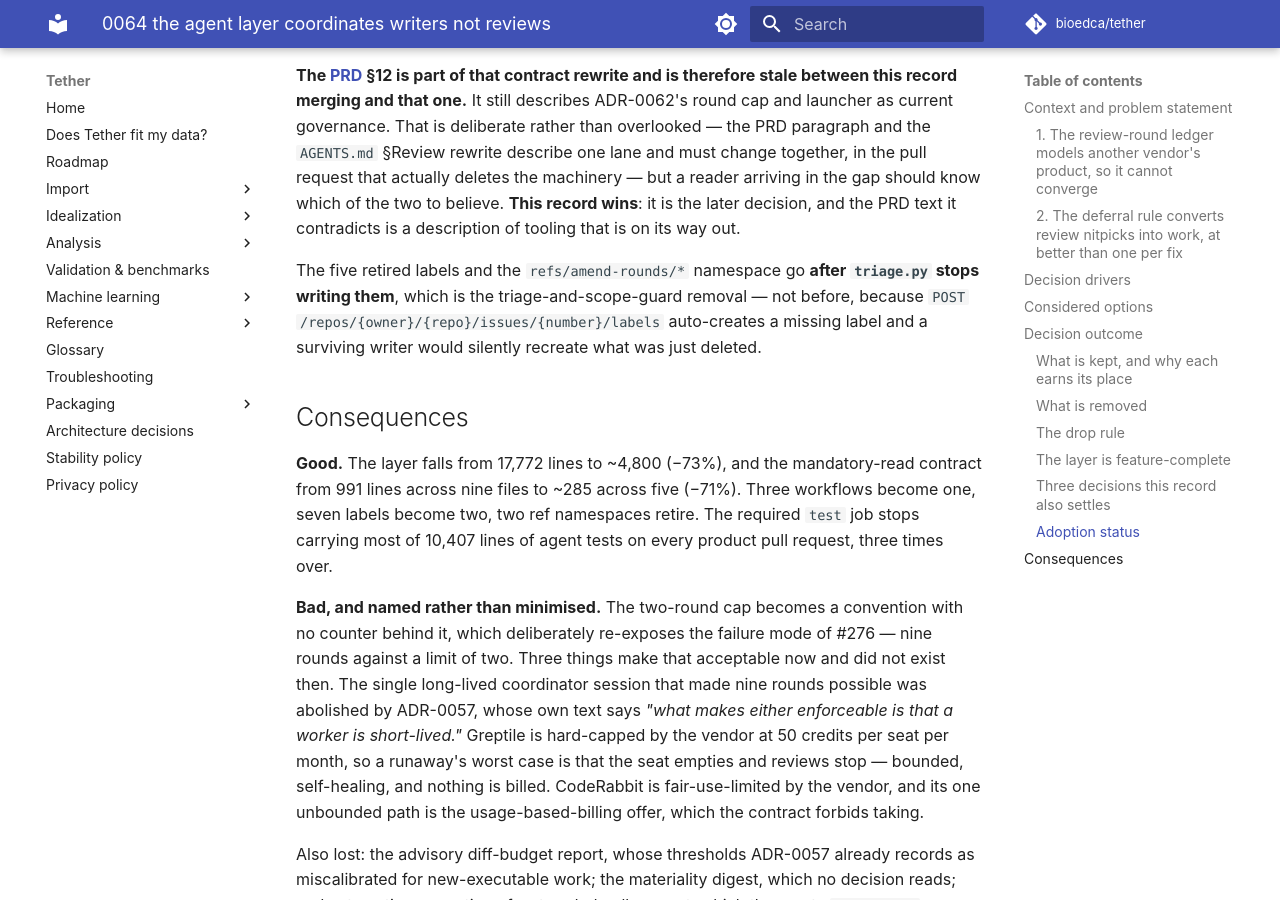
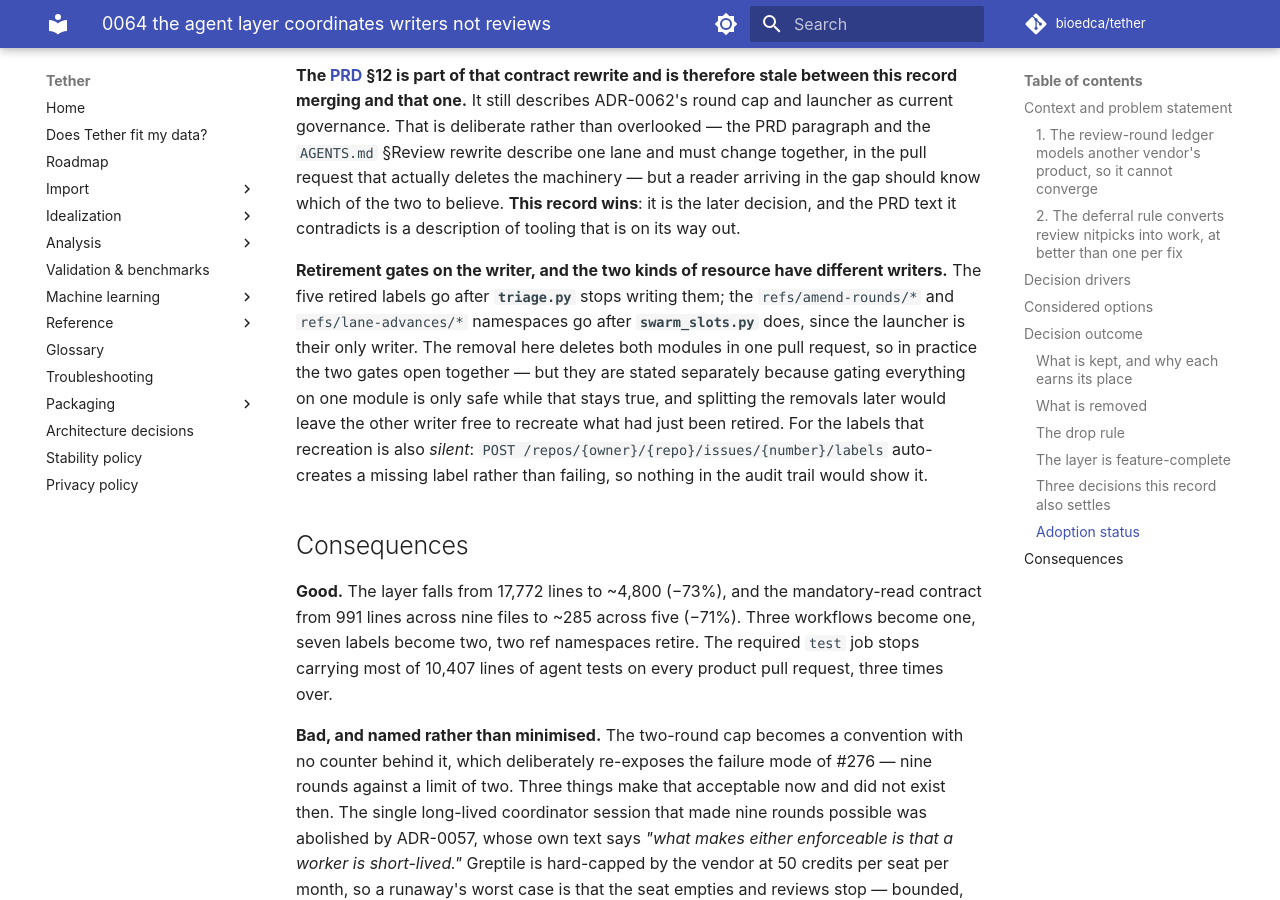
Before and after one commit to bioedca/tether, an MkDocs documentation site: the page built from docs/adr/0064-the-agent-layer-coordinates-writers-not-reviews.md, in a window 1280 px wide and 900 px high, scrolled down 6987 px. Built offline with MkDocs 1.6.1 and Material for MkDocs 9.7.7, drawn with Linux system fonts in a browser that asks for light colours; comment, search, counter and statistics services are not loaded; the version menu is left out.

Commit message:
docs(adr): the labels and the ref namespaces retire behind different writers
Third time this sentence has named the wrong module, so it now states the rule
instead of a module list: retirement gates on the writer, and the two kinds of
resource do not share one.

It first said the labels wait for `reaper.py`, which never stops writing because
the labels it writes are kept. Corrected to `triage.py`, which is right for the
labels — and the same sentence also gated `refs/amend-rounds/*`, whose only
writer is `swarm_slots.py`. Verified against `main`: `amend-rounds` and
`lane-advances` appear in `.agents/bin/swarm_slots.py` and nowhere else under
`.agents/bin`.

Both writers are deleted by the same pull request, so the two gates open
together today. They are stated separately because that is a property of how the
removal happens to be packaged, not of the resources: split the removals and the
surviving writer recreates what was just retired. For labels the recreation is
also silent, since `POST /issues/{n}/labels` auto-creates rather than failing.

`refs/lane-advances/*` is named too. It was missing from a sentence that the
Consequences section two paragraphs down already counts as one of "two ref
namespaces".

Verified: `gen_adr_index.py --check` (62 records), `mkdocs build --strict`, and
a `git grep` over `origin/main` establishing the writer of each namespace.

```diff
--- a/docs/adr/0064-the-agent-layer-coordinates-writers-not-reviews.md
+++ b/docs/adr/0064-the-agent-layer-coordinates-writers-not-reviews.md
@@ -265,10 +265,15 @@ describe one lane and must change together, in the pull request that actually de
 is the later decision, and the PRD text it contradicts is a description of tooling that is on its
 way out.
 
-The five retired labels and the `refs/amend-rounds/*` namespace go **after `triage.py` stops writing
-them**, which is the triage-and-scope-guard removal — not before, because
-`POST /repos/{owner}/{repo}/issues/{number}/labels` auto-creates a missing label and a surviving
-writer would silently recreate what was just deleted.
+**Retirement gates on the writer, and the two kinds of resource have different writers.** The five
+retired labels go after **`triage.py`** stops writing them; the `refs/amend-rounds/*` and
+`refs/lane-advances/*` namespaces go after **`swarm_slots.py`** does, since the launcher is their
+only writer. The removal here deletes both modules in one pull request, so in practice the two
+gates open together — but they are stated separately because gating everything on one module is
+only safe while that stays true, and splitting the removals later would leave the other writer free
+to recreate what had just been retired. For the labels that recreation is also *silent*:
+`POST /repos/{owner}/{repo}/issues/{number}/labels` auto-creates a missing label rather than
+failing, so nothing in the audit trail would show it.
 
 ## Consequences
 
```
